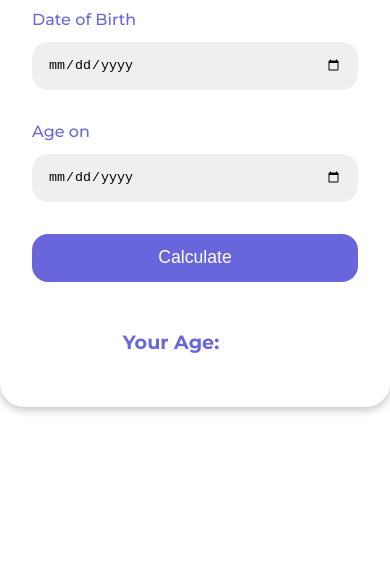
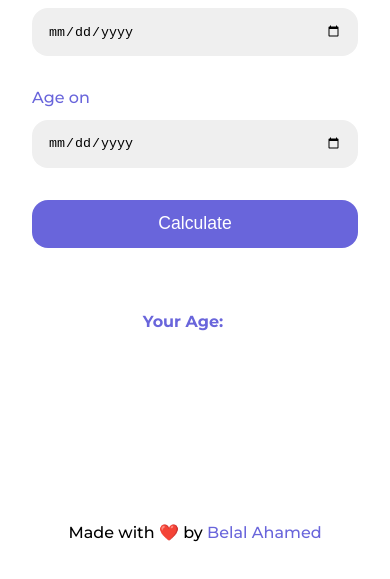
Before and after one commit to belalahamed/age-calculator-app, a plain HTML site: page index.html in a window 390 px wide. Shown: the part 265-844 px from the top of the page. Drawn offline with Linux system fonts and the light colour scheme.

Commit message:
Added some changes

```diff
--- a/index.html
+++ b/index.html
@@ -13,6 +13,7 @@
     />
   </head>
   <body>
+    <div class="main">
       <div class="app-container">
         <h1 class="app-title">AGE CALCULATOR</h1>
         <div class="form-container">
@@ -35,6 +36,11 @@
           <p id="days"></p>
         </div>
       </div>
+    </div>
+
+    <div class="footer">
+      <p>Made with ❤️ by <span>Belal Ahamed</span></p>
+    </div>
 
     <script src="script.js"></script>
   </body>
--- a/style.css
+++ b/style.css
@@ -7,9 +7,10 @@
 body {
   height: 100vh;
   display: flex;
-  justify-content: center;
+  justify-content: space-around;
   align-items: center;
   font-family: "Montserrat", sans-serif;
+  flex-direction: column;
 }
 
 .app-container {
@@ -45,12 +46,11 @@ body {
   gap: 0.8rem;
 }
 
-.form-input label{
+.form-input label {
   color: #6965db;
   font-weight: 500;
   font-size: 1rem;
 }
-
 
 .form-input input {
   width: 100%;
@@ -90,3 +90,34 @@ body {
   font-size: 1.1rem;
   font-weight: 500;
 }
+
+.footer p{
+  font-size: 1rem;
+  font-weight: 500;
+}
+
+.footer span{
+  color: #6965db;
+}
+
+@media (max-width: 540px) {
+  .app-container {
+    width: 100vw;
+    height: 80vh;
+    display: flex;
+    flex-direction: column;
+    justify-content: center;
+    gap: 1rem;
+    border-radius: 0rem;
+    box-shadow: none;
+  }
+
+  .result-container {
+    gap: 0.5rem;
+  }
+
+  .result-container h2,
+  p {
+    font-size: 1rem;
+  }
+}
```
Lines whose indentation alone changed are shown as unchanged.
